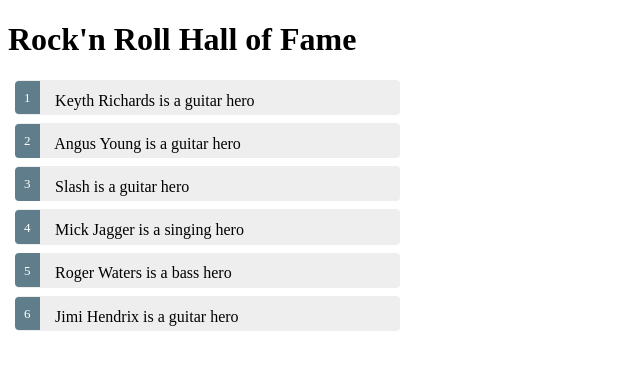
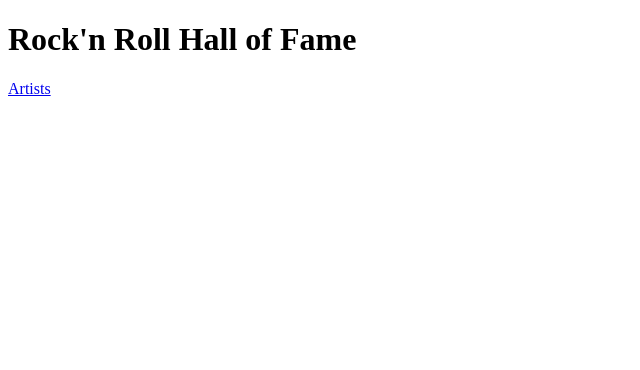
Before and after one commit to guillaumefavre/TutoAngular, an Angular app: page / in a window 1280 px wide. Shown: the top 370 px of the page, without its empty margins (0-640 px from the left). Built offline with nearby package versions, Linux system fonts and the light colour scheme.

Commit message:
mise en place d'un routeur pour naviguer entre les vues

```diff
--- a/src/app/app.component.ts
+++ b/src/app/app.component.ts
@@ -4,7 +4,8 @@
 	selector: 'app-root',
 	template: `
 	<h1>{{title}}</h1>
-	<my-artists></my-artists>
+	<a routerLink="/artists">Artists</a>
+  	<router-outlet></router-outlet>
 	`
 })
 
--- a/src/app/app.module.ts
+++ b/src/app/app.module.ts
@@ -1,6 +1,7 @@
 import { BrowserModule } from '@angular/platform-browser';
 import { NgModule } from '@angular/core';
 import { FormsModule }   from '@angular/forms'; // <-- NgModel lives here
+import { RouterModule }   from '@angular/router';
 
 import { AppComponent } from './app.component';
 import { ArtistDetailComponent } from './artist-detail.component'
@@ -15,7 +16,13 @@
   ],
   imports: [
     BrowserModule,
-    FormsModule // <-- import the FormsModule before binding with [(ngModel)]
+    FormsModule, // <-- import the FormsModule before binding with [(ngModel)]
+    RouterModule.forRoot([ // Router is composed by an array of route definitions (two parts : path and component)
+    {
+      path: 'artists',
+      component: ArtistsComponent // Component that the router create when navigating to this route
+    }
+  ])
   ],
   providers: [ArtistService],
   bootstrap: [AppComponent]
```
